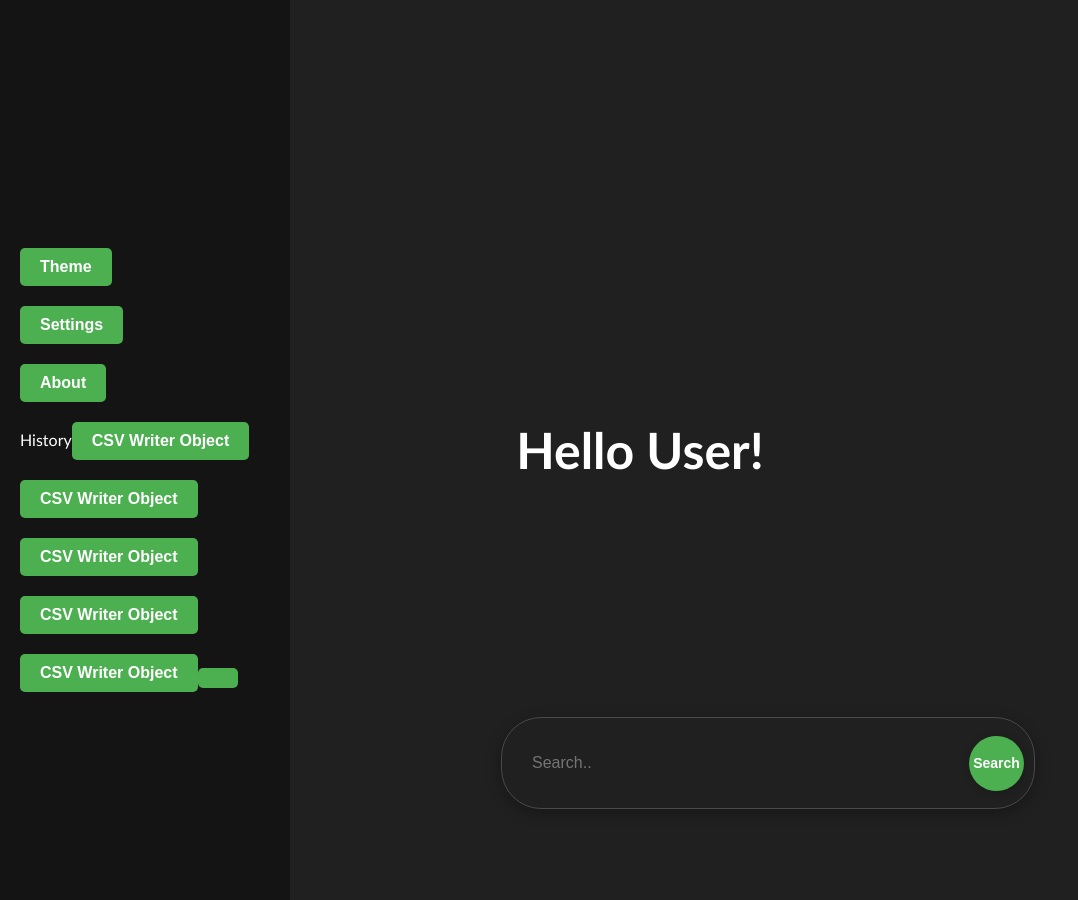
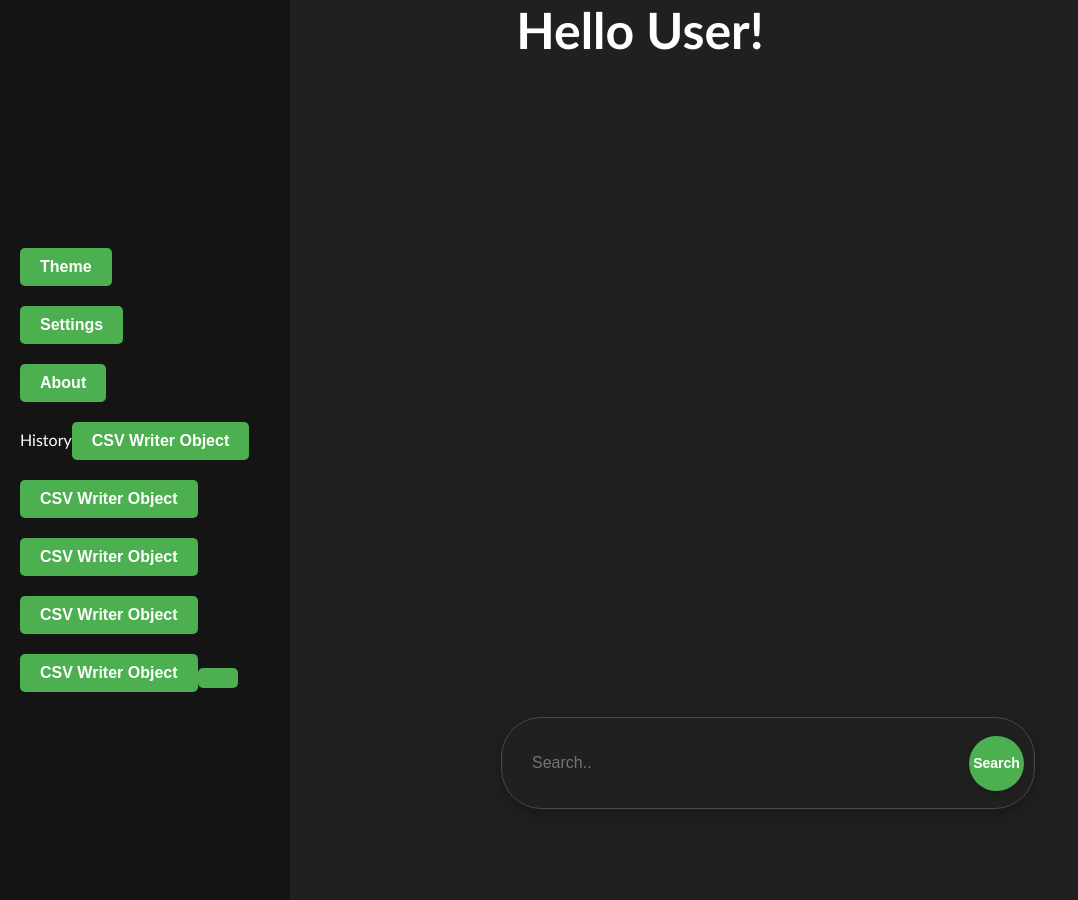
Before and after one commit to ManyRaindrops/BeachHacks2025, a Flask app: page / in a window 1280 px wide. Shown: the whole page, without its empty margins (0-1078 px from the left). Run offline with Flask 3, Linux system fonts and the light colour scheme.

Commit message:
slidingmechanism

```diff
--- a/static/style.css
+++ b/static/style.css
@@ -12,10 +12,9 @@ body {
     display: flex;
     flex-direction: column;
     align-items: center;
-    justify-content: center;
+    /* justify-content: center; */
     min-height: 100vh;
     width: 100%;
-    overflow: hidden;
     background-color: #202020;
     font-family:'Trebuchet MS', 'Lucida Sans Unicode', 'Lucida Grande', 'Lucida Sans', Arial, sans-serif;
     color: white;
@@ -26,7 +25,7 @@ main {
     display: flex;
     flex-direction: column;
     align-items: center;
-    justify-content: center;
+    justify-content: flex-start;
     width: 100%;
     height: 100%;
 }
@@ -46,7 +45,7 @@ aside {
 }
 
 
-button {
+button,menu {
     background-color: #4CAF50;
     color: white;
     padding: 10px 20px;
@@ -81,8 +80,8 @@ h1{
 }
 
 .user-message, .loading-message, .error-message, .bot-message {
-    text-align: left;
-    font-size: 20px;
+    font-family:'Trebuchet MS', 'Lucida Sans Unicode', 'Lucida Grande', 'Lucida Sans', Arial, sans-serif;
+    color: white;
 }
 
 .searchbar_container{
```
Also changed, not shown: 1 other file.
